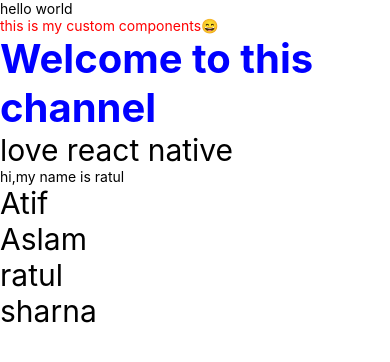
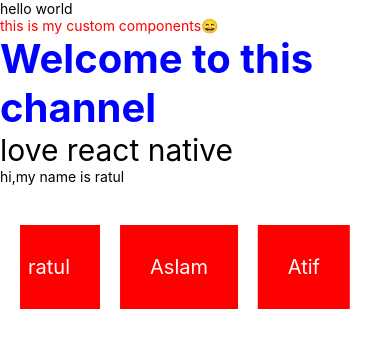
Before and after one commit to atif11802/react-native-tutorial, a React Native app: screen / in a window 390 px wide. Shown: the top 362 px of the page. Built offline with nearby package versions, Linux system fonts and the light colour scheme.

Commit message:
flatlist horizontal list

```diff
--- a/src/screens/FlatDemo.js
+++ b/src/screens/FlatDemo.js
@@ -3,30 +3,28 @@ import React from "react";
 
 const FlatDemo = () => {
 	const names = [
-		{
-			name: "Atif",
-		},
-		{
-			name: "Aslam",
-		},
-		{
-			name: "ratul",
-		},
-		{
-			name: "sharna",
-		},
+		{ id: 1, name: "Atif" },
+		{ id: 2, name: "Aslam" },
+		{ id: 3, name: "ratul" },
+		{ id: 4, name: "sharna" },
+		{ id: 5, name: "sharna" },
+		{ id: 6, name: "sharna" },
+		{ id: 7, name: "sharna" },
+		{ id: 8, name: "sharna" },
 	];
 
 	return (
 		<FlatList
+			style={styles.listStyles}
+			keyExtractor={(item) => item.id}
 			data={names}
+			horizontal
+			inverted
+			// numColumns={2}
+			showsHorizontalScrollIndicator={false}
 			renderItem={(element) => {
 				console.log(element);
-				return (
-					<Text style={styles.textStyle} key={element.index}>
-						{element.item.name}
-					</Text>
-				);
+				return <Text style={styles.textStyle}>{element.item.name}</Text>;
 			}}
 		/>
 	);
@@ -34,7 +32,16 @@ const FlatDemo = () => {
 
 const styles = StyleSheet.create({
 	textStyle: {
-		fontSize: 30,
+		fontSize: 20,
+		backgroundColor: "red",
+		padding: 30,
+		margin: 10,
+		color: "white",
+	},
+	listStyles: {
+		textAlign: "center",
+		margin: 20,
+		padding: 10,
 	},
 });
 
```
